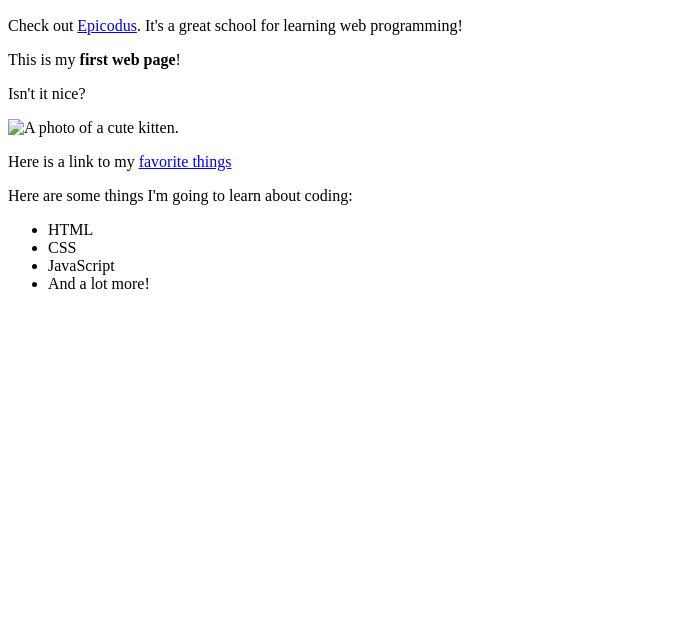
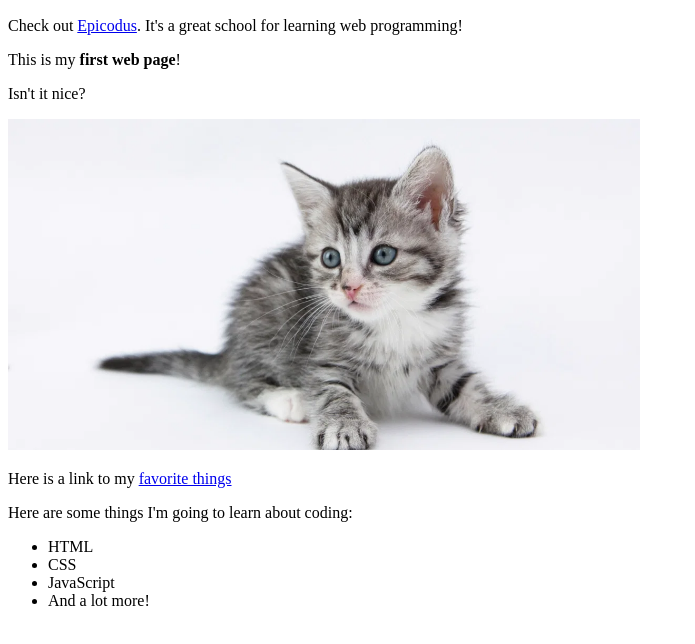
Before and after one commit to JJohan-work/my-first-webpage, a plain HTML site: page my-first-webpage.html in a window 1280 px wide. Shown: the part 110-754 px from the top of the page, without its empty margins (0-695 px from the left). Drawn offline with Linux system fonts and the light colour scheme.

```diff
--- a/my-first-webpage.html
+++ b/my-first-webpage.html
@@ -11,7 +11,7 @@
   <p>This is my <strong>first web page</strong>!</p>
   <p>Isn't it nice?</p>
 
-  <img src="kitten.jpg" alt="A photo of a cute kitten." width="50%">
+  <img src="img/kitten.jpg" alt="A photo of a cute kitten." width="50%">
 
   <p>Here is a link to my <a href="favorite-things.html">favorite things</a></p>
 
```
Also changed, not shown: img/kitten.jpg (added), index.html (renamed from favorite-things.html).
